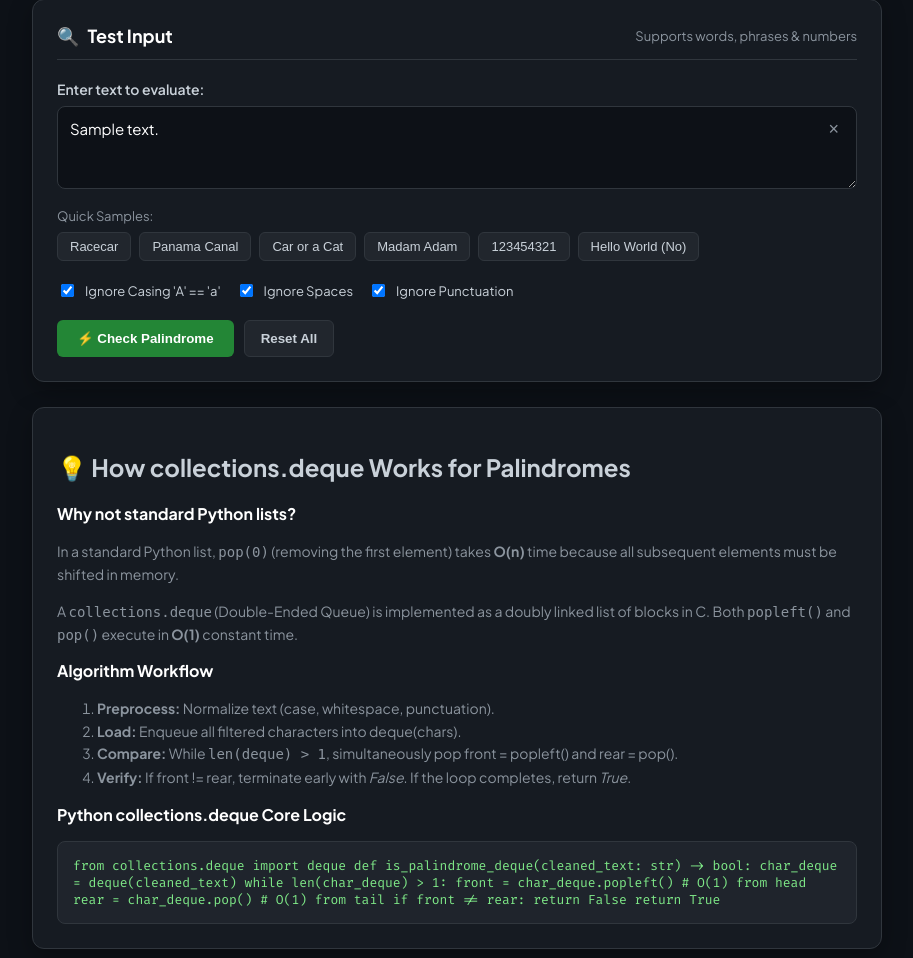
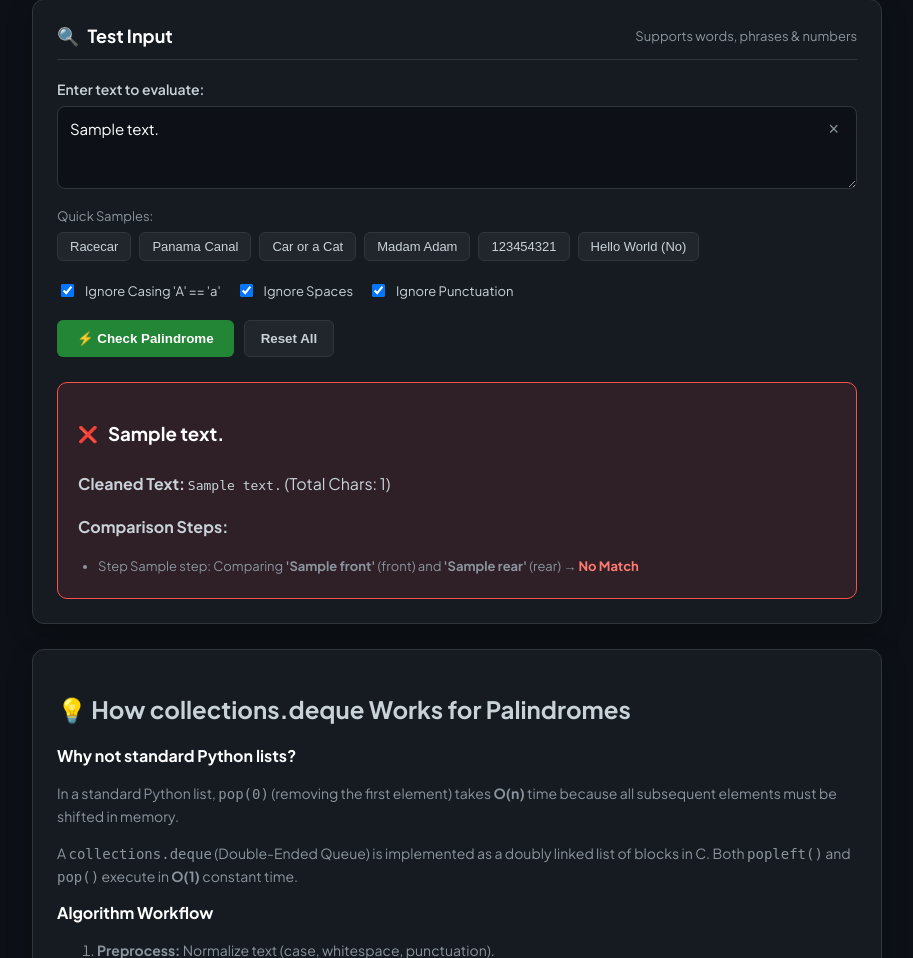
Before and after one commit to Krishna8945/Palindrome-Checker, a Flask app: template templates/index.html in a window 1280 px wide. Shown: the part 192-1150 px from the top of the page, without its empty margins (183-1096 px from the left). Run offline with Flask 3, Linux system fonts and the light colour scheme; the template is opened without the code that fills it: most values are stand-ins (such as "Sample title", 1, 10 or a date in 2020).

Commit message:
Add result card CSS styles

```diff
--- a/templates/index.html
+++ b/templates/index.html
@@ -277,6 +277,44 @@
             color: #7ee787;
             overflow-x: auto;
         }
+        .result-card {
+            margin-top: 25px;
+            padding: 20px;
+            border-radius: 10px;
+            border: 1px solid var(--border-color);
+            background-color: #161b22;
+        }
+        .result-card.success {
+            border-color: #238636;
+            background-color: rgba(35, 134, 54, 0.1);
+        }
+        .result-card.error {
+            border-color: #f85149;
+            background-color: rgba(248, 81, 73, 0.1);
+        }
+        .result-header {
+            display: flex;
+            align-items: center;
+            gap: 10px;
+            font-size: 16px;
+            color: #ffffff;
+            margin-bottom: 10px;
+        }
+        .result-details p {
+            margin: 5px 0;
+            color: var(--text-main);
+        }
+        .steps-list {
+            margin: 10px 0 0 0;
+            padding-left: 20px;
+            color: var(--text-muted);
+            font-size: 13px;
+        }
+        .steps-list li {
+            margin-bottom: 4px;
+        }
+        .match-yes { color: #7ee787; font-weight: bold; }
+        .match-no { color: #ff7b72; font-weight: bold; }
     </style>
 </head>
 <body>
@@ -347,6 +385,35 @@
                         <button type="button" class="btn-secondary" onclick="resetForm()">Reset All</button>
                     </div>
                 </form>
+                <!-- Result Output Display Section -->
+                    {% if result is not none %}
+                        <div class="result-card {% if result.is_empty %}empty{% elif result.is_palindrome %}success{% else %}error{% endif %}">
+                            <div class="result-header">
+                                <span class="result-icon">
+                                    {% if result.is_empty %}⚠️{% elif result.is_palindrome %}✅{% else %}❌{% endif %}
+                                </span>
+                                <h3>{{ result.message }}</h3>
+                            </div>
+
+                            {% if not result.is_empty %}
+                                <div class="result-details">
+                                    <p><strong>Cleaned Text:</strong> <code>{{ result.cleaned_text }}</code> (Total Chars: {{ result.total_chars }})</p>
+
+                                    {% if result.steps %}
+                                        <h4>Comparison Steps:</h4>
+                                        <ul class="steps-list">
+                                            {% for step in result.steps %}
+                                                <li>
+                                                    Step {{ step.step }}: Comparing <strong>'{{ step.front }}'</strong> (front) and <strong>'{{ step.rear }}'</strong> (rear) &rarr;
+                                                    {% if step.matched %} <span class="match-yes">Match</span> {% else %} <span class="match-no">No Match</span> {% endif %}
+                                                </li>
+                                            {% endfor %}
+                                        </ul>
+                                    {% endif %}
+                                </div>
+                            {% endif %}
+                        </div>
+                    {% endif %}
             </section>
 
             <!-- Workflow & Documentation Section -->
```
